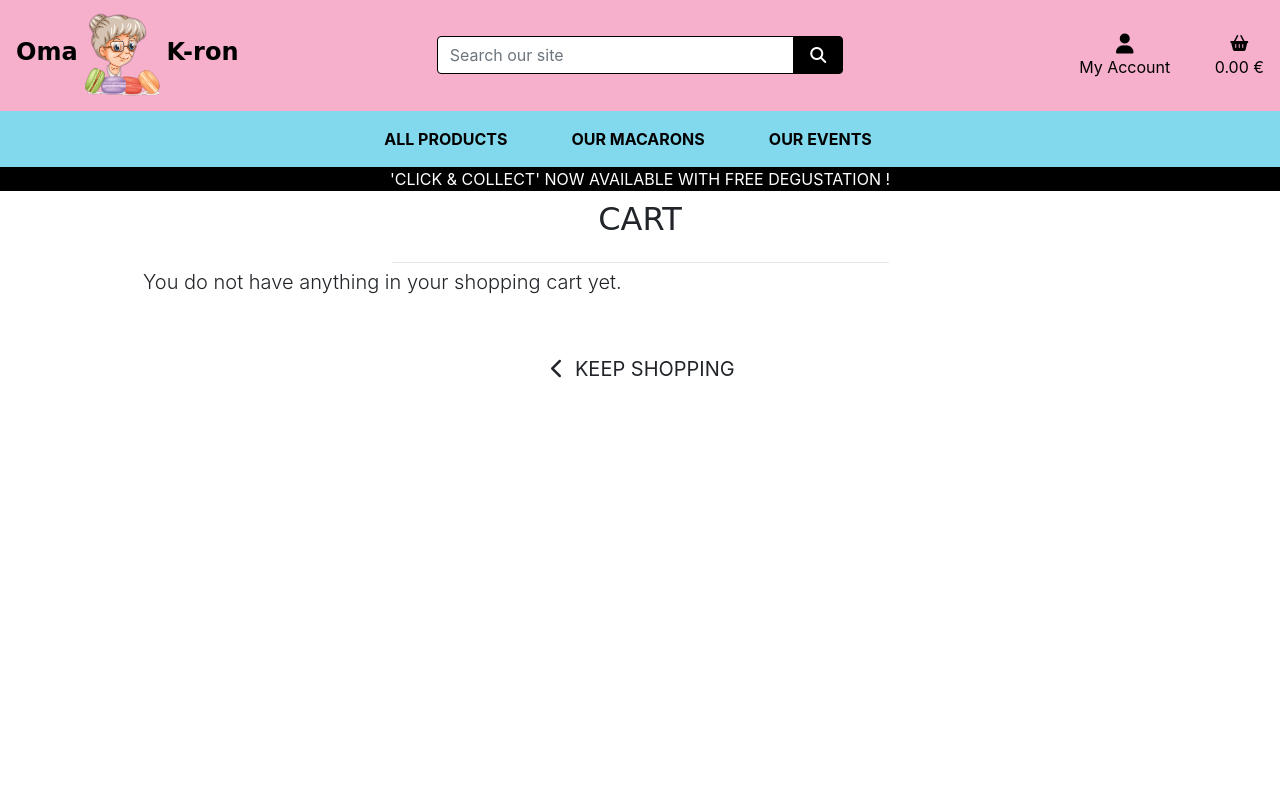
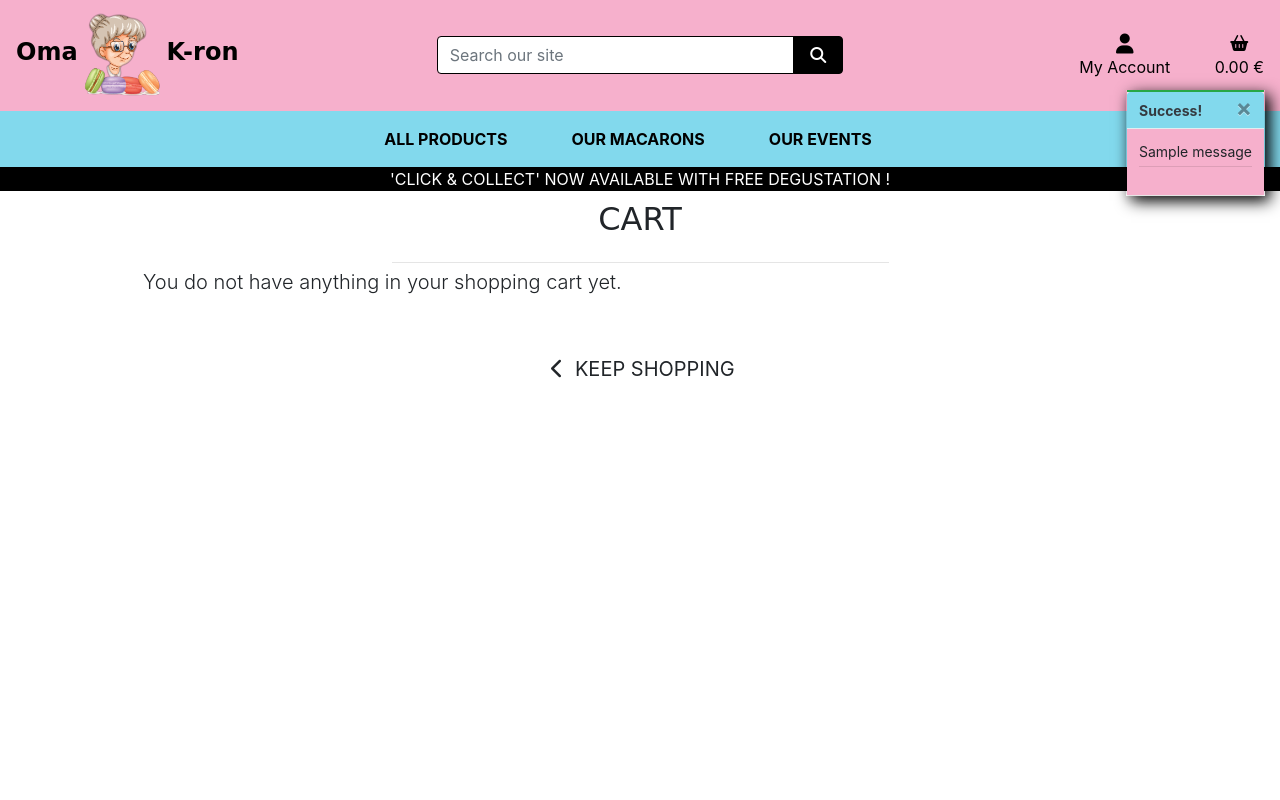
Before and after one commit to yannickferenczi/oma-k-ron-website, a Django app: page /cart/ in a window 1280 px wide. Run offline with Django 3.2, Linux system fonts and the light colour scheme; tables that the repository leaves empty hold one stand-in row (values such as "Sample post"); one stand-in notice (Sample message) is shown; some libraries are stand-ins or nearby versions; some web fonts are replaced.

Commit message:
Add notification system

```diff
--- a/cart/views.py
+++ b/cart/views.py
@@ -1,4 +1,7 @@
-from django.shortcuts import render, redirect
+from django.shortcuts import render, redirect, get_object_or_404
+from django.contrib import messages
+
+from products.models import Product
 
 
 def display_cart(request):
@@ -12,12 +15,22 @@ def add_to_cart(request, item_id):
     """
     Add a quantity of the selected product to the cart
     """
+    product = get_object_or_404(Product, pk=item_id)
     quantity = int(request.POST.get("quantity"))
     redirect_url = request.POST.get("redirect_url")
     cart = request.session.get("cart", {})
     if item_id in list(cart.keys()):
         cart[item_id] += quantity
+        messages.success(
+            request,
+            f"The quantity of {product.name} has been successfully \
+                updated in your cart."
+        )
     else:
         cart[item_id] = quantity
+        messages.success(
+            request,
+            f"{product.name} has been successfully added to your cart."
+        )
     request.session["cart"] = cart
     return redirect(redirect_url)
--- a/oma_k_ron/settings.py
+++ b/oma_k_ron/settings.py
@@ -87,6 +87,8 @@ TEMPLATES = [
     },
 ]
 
+MESSAGE_STORAGE = 'django.contrib.messages.storage.session.SessionStorage'
+
 AUTHENTICATION_BACKENDS = (
     'django.contrib.auth.backends.ModelBackend',
     'allauth.account.auth_backends.AuthenticationBackend',
--- a/static/css/base.css
+++ b/static/css/base.css
@@ -145,6 +145,21 @@ h6 {
     cursor: pointer;
 }
 
+.message-container {
+    position: fixed;
+    top: 80px;
+    z-index: 99999999;
+    box-shadow: 5px 5px 15px #000;
+}
+
+.custom-toast {
+    overflow: visible;
+}
+
+.toast-capper {
+    height: 2px;
+}
+
 /* -------------------------------- Media Queries */
 
 /* Slightly larger container on xl screens */
@@ -178,4 +193,9 @@ h6 {
     .header-container {
         padding-top: 200px;
     }
+
+    .message-container {
+        top: 90px;
+        right: 15px;
+    }
 }
--- a/templates/base.html
+++ b/templates/base.html
@@ -134,7 +134,22 @@
             </div>
         </header>
         {% if messages %}
-            <div class="message-container"></div>
+            <div class="message-container">
+                {% for message in messages %}
+                    {% with message.level as level %}
+                        {% if level == 40 %}
+                            {% include 'includes/toasts/toast_error.html' %}
+                        {% elif level == 30 %}
+                            {% include 'includes/toasts/toast_warning.html' %}
+                        {% elif level == 25 %}
+                            {% include 'includes/toasts/toast_success.html' %}
+                        {% else %}
+                            {% include 'includes/toasts/toast_info.html' %}
+                        {% endif %}
+                    {% endwith %}
+                {% endfor %}
+
+            </div>
         {% endif %}
 
         {% block page_header %}
@@ -144,6 +159,9 @@
         {% endblock content %}
 
         {% block postload_js %}
+        <script type="text/javascript">
+            $(".toast").toast("show");
+        </script>
         {% endblock postload_js %}
     </body>
 
--- /dev/null
+++ b/templates/includes/toasts/toast_success.html
@@ -0,0 +1,55 @@
+<div class="toast custom-toast border-top-0" data-autohide="false" data-delay="3000">
+    <div class="arrow-up arrow-success"></div>
+    <div class="w-100 toast-capper bg-success"></div>
+    <div class="toast-header bg-blue text-dark">
+        <strong class="mr-auto">Success!</strong>
+        <button type="button" class="ml-2 mb-1 close text-dark" data-dismiss="toast" aria-label="Close">
+            <span aria-hidden="true">&times;</span>
+        </button>
+    </div>
+    <div class="toast-body bg-pink">
+        <div class="row">
+            <div class="col">
+                {{ message }}
+                <hr class="mt-1 mb-3">
+            </div>
+        </div>
+        {% if total_with_delivery %}
+        <p class="logo-font text-black text-center py-1">Your cart ({{ product_count }})</p>
+        <div class="bag-notification-wrapper">
+            {% for item in cart_items %}
+            <div class="row">
+                <div class="col-3 my-1">
+                    {% if item.product.image %}
+                    <img class="w-100" src="{{ item.product.image.url }}" alt="{{ item.product.name }}">
+                    {% else %}
+                    <img class="w-100" src="{{ MEDIA_URL }}no_image.jpg" alt="{{ item.product.name }}">
+                    {% endif %}
+                </div>
+                <div class="col-9">
+                    <p class="my-0"><strong>{{ item.product.name }}</strong></p>
+                    <p class="my-0 small text-muted">Qty: {{ item.quantity }}</p>
+                </div>
+            </div>
+            <hr class="m-0 p-0 text-black">
+            {% endfor %}
+        </div>
+        <div class="row">
+            <div class="col">
+                <strong>
+                    <p class="mt-3 mb-1 text-black">
+                        Total (Excl. delivery costs):
+                        <span class="float-right">{{ total|floatformat:2 }} €</span>
+                    </p>
+                </strong>
+                <a href="{% url 'cart' %}" class="btn bg-blue btn-block">
+                    <span class="text-uppercase font-weight-bold">Secure Checkout</span>
+                    <span class="icon">
+                        <i class="fas fa-lock fa-sm"></i>
+                    </span>
+                </a>
+            </div>
+        </div>
+        {% endif %}
+    </div>
+</div>
```
Also changed, not shown: templates/includes/toasts/toast_error.html (added, +13 -0 lines), templates/includes/toasts/toast_info.html (added, +13 -0 lines), templates/includes/toasts/toast_warning.html (added, +13 -0 lines).
